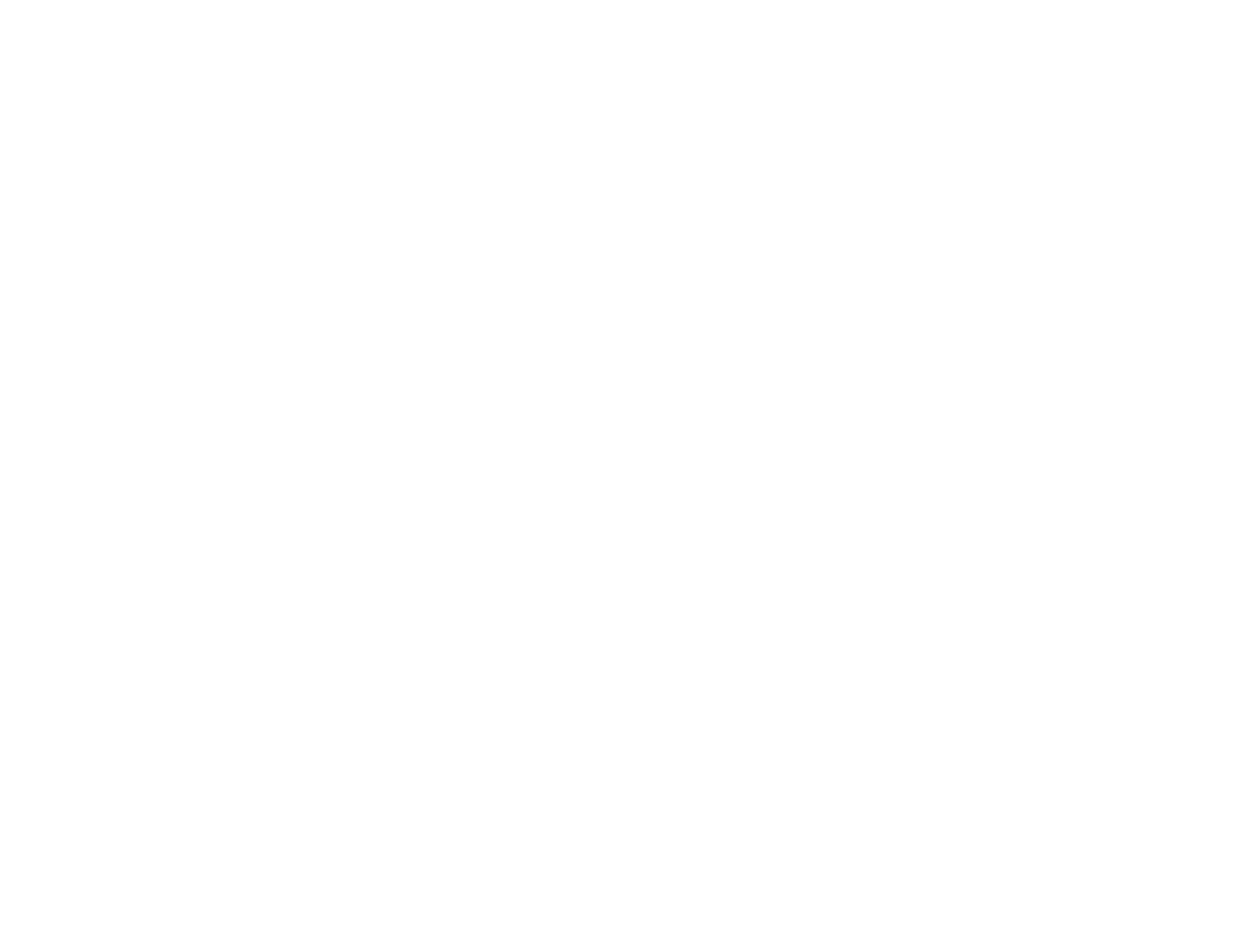
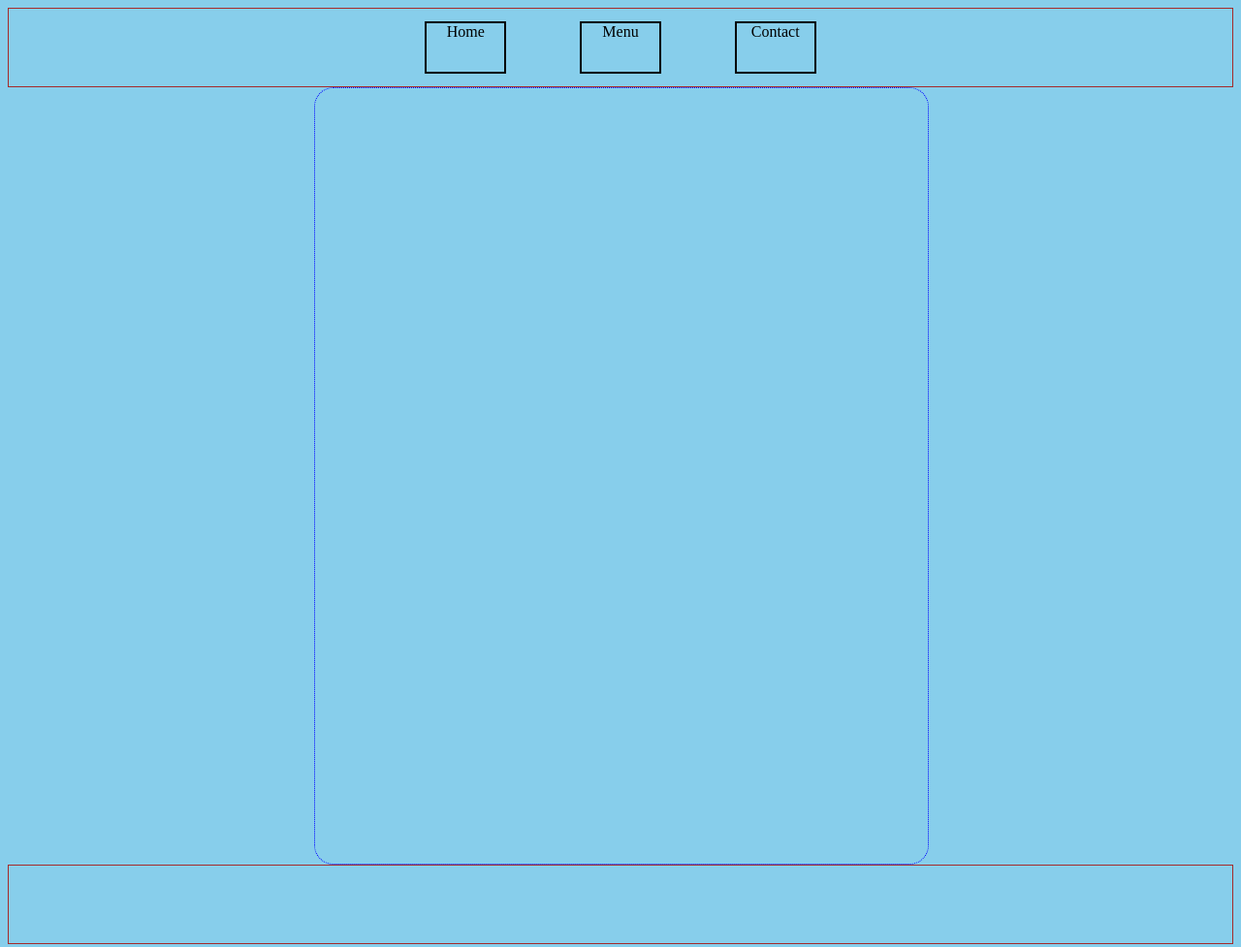
Before and after one commit to DesEsseinte/restaurant, a website built with webpack: page dist/index.html in a window 1280 px wide. Shown: the whole page at 97% size. Before the commit the page ends 800 px from the top, so only its background shows below. Built offline with nearby package versions, Linux system fonts and the light colour scheme.

Commit message:
created css file

```diff
--- a/dist/index.html
+++ b/dist/index.html
@@ -3,10 +3,21 @@
 <head>
 	<meta charset='UTF-8'>
 	<script src='main.js'></script>
+	<link rel='stylesheet' href='styles.css'>
 	<title>Restaurant</title>
 
 </head>
 <body>
-	<div id='content'></div>
+	<!--<div id='content'></div>-->
+	<div class='navBar'>
+		<div class='tab'id='home'>Home</div>
+		<div class='tab'id='Menu'>Menu</div>
+		<div class='tab'id='Contact'>Contact</div>
+	</div>
+		<main>
+			<div></div>
+
+		</main>
+	<div class='navBar'></div>
 </body>
 </html>
--- /dev/null
+++ b/dist/styles.css
@@ -0,0 +1,32 @@
+body{
+	background-color: skyblue;
+}
+.navBar{
+	border:1px solid brown;
+	height:80px;
+		display:flex;
+		justify-content: center;
+		align-items: center;
+
+
+}
+			.tab{
+				border:2px solid black;
+				height:50px;
+				width:80px;
+				margin:3%;
+				text-align: center;
+			}
+
+
+main{
+	border:1px dotted blue;
+	border-radius: 20px;
+	height:100vh;
+	width:50%;
+	margin-left: 25%;
+		display:flex;
+		flex-direction: column;
+
+
+}
```
